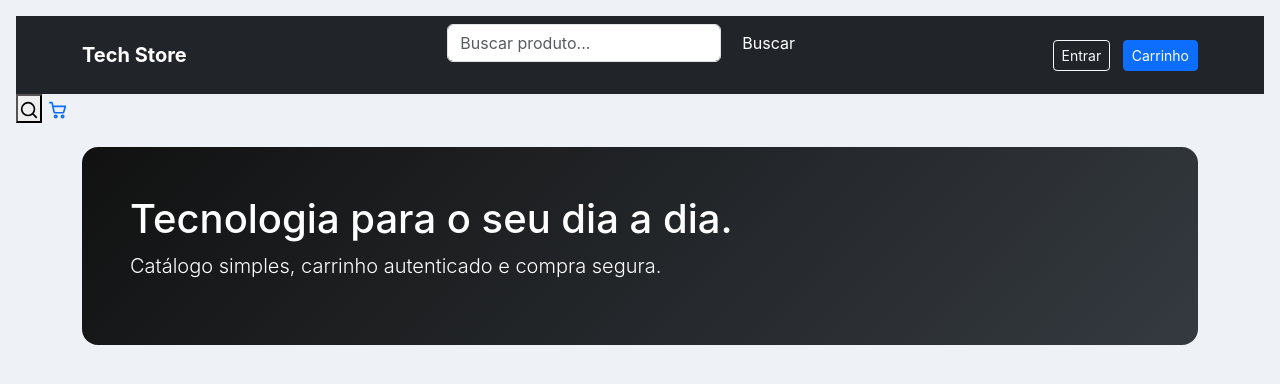
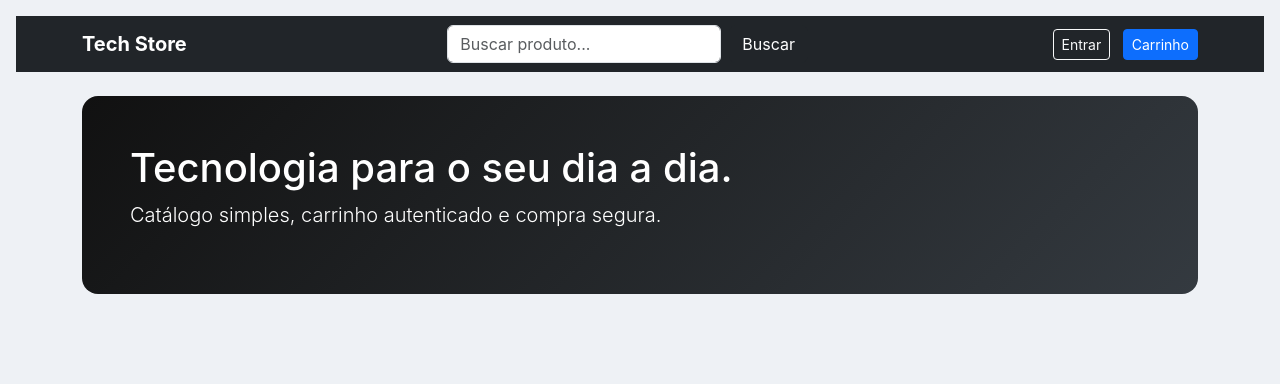
Before and after one commit to eleifoliveira-sys/eComerci-sem-frameWork, a PHP site: page / in a window 1280 px wide. Shown: the top 384 px of the page. Run offline with PHP 8.4, Linux system fonts and the light colour scheme.

Commit message:
responsividade css para a nav bar

```diff
--- a/frontend/css/style.css
+++ b/frontend/css/style.css
@@ -46,9 +46,25 @@ body {
   .header { padding: 12px 16px; }
   .menu { display: none; }
   .acoes { margin-left: auto; }
+  .search-car{
+    display: none;
+  }
+}
+
+@media (min-width: 720px){
+  .acoes {
+    display: none;
+  }
 }
 
 .navbar {
     display: flex;
     justify-content: space-between;
 }
+
+.searchbar-button {
+    display: flex;
+    gap: 8px;
+    align-items: center;
+  margin-bottom: 0;
+}
--- a/frontend/index.html
+++ b/frontend/index.html
@@ -14,7 +14,7 @@
     <nav class="navbar navbar-dark bg-dark">
       <div class="container">
         <a class="navbar-brand fw-bold" href="index.html">Tech Store</a>
-        <div class="d-flex gap-2 mb-4">
+        <div class="searchbar-button">
         <input
           id="busca"
           class="form-control"
@@ -22,7 +22,7 @@
         />
         <button class="btn btn-dark" onclick="carregar()">Buscar</button>
       </div>
-        <div>
+        <div class="search-car">
           <a class="btn btn-outline-light btn-sm me-2" href="login.html"
             >Entrar</a
           >
```
